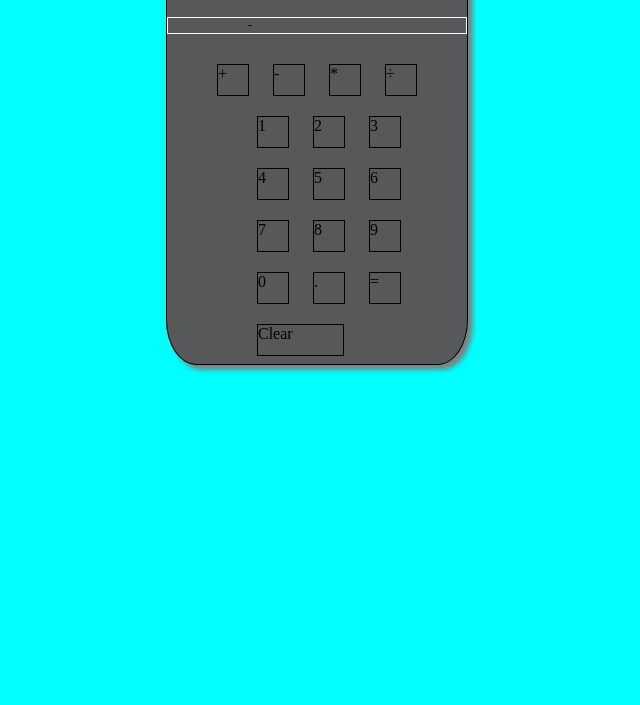
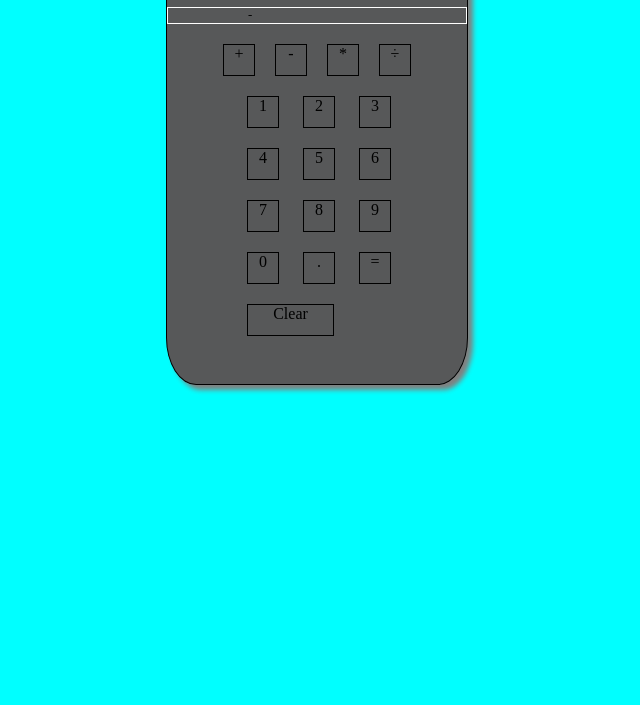
Before and after one commit to joshamore/javascript_calculator, a plain HTML site: page index.html in a window 1280 px wide. Shown: the part 95-800 px from the top of the page, without its empty margins (323-963 px from the left). Drawn offline with Linux system fonts and the light colour scheme.

Commit message:
minor style changes

```diff
--- a/styles.css
+++ b/styles.css
@@ -1,17 +1,21 @@
+/******************************
+Body
+******************************/
 body {
     background-color: aqua;
 }
 
-/**************
+
+/******************************
 Calculator
-**************/
+******************************/
 #calculatorBody {
     display: block;
     border-radius: 10%;
     margin: 0 auto;
     background-color: #575859;
     width: 300px;
-    height: 450px;
+    height: 470px;
     border: 1px solid black;
     box-shadow: 5px 5px 5px grey;
 }
@@ -22,12 +26,12 @@ Calculator
 }
 
 
-/**************
+/******************************
 Number Displays
-**************/
+******************************/
 .numDisplay {
     padding-left: 80px;
-    margin-bottom: 20px;
+    margin-bottom: 10px;
     border: 1px solid white;
 }
 #toEvalDisplay {
@@ -36,33 +40,41 @@ Number Displays
 }
 
 
-/**************
+/******************************
 Math Function Buttons
-**************/
-#mathBtns {
-    margin-left: 40px;
-}
+******************************/
 .mathInput {
     display: inline-block;
+    text-align: center;
     width: 30px;
     height: 30px;
     margin: 10px;
     border: 1px solid black;
 }
+#mathBtns {
+    display: flex;
+    align-items: center;
+    justify-content: center;
+}
 
 
-#numbers {
-    margin-left: 80px;
-}
+/******************************
+Input Buttons
+******************************/
 .numberInput {
     display: inline-block;
+    text-align: center;
     width: 30px;
     height: 30px;
     margin: 10px;
     border: 1px solid black;
 }
+#numbers {
+    margin-left: 70px;
+}
 #equals {
     display: inline-block;
+    text-align: center;
     width: 30px;
     height: 30px;
     margin: 10px;
@@ -70,6 +82,7 @@ Math Function Buttons
 }
 #clear {
     display: inline-block;
+    text-align: center;
     width: 85px;
     height: 30px;
     margin: 10px;
```
